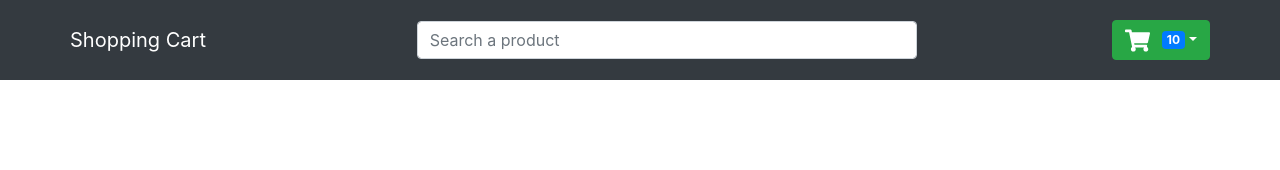
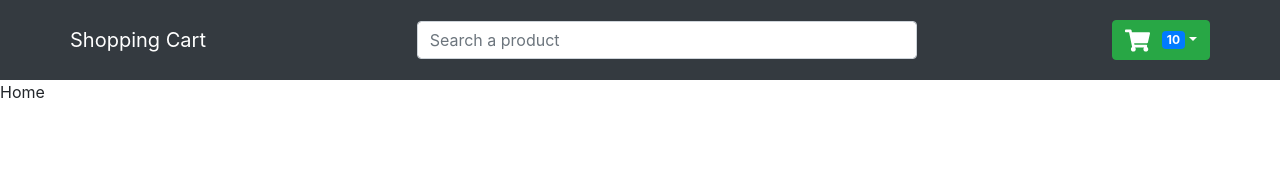
Before and after one commit to Ihliana/ShoppingCart, a React (Create React App) app: page / in a window 1280 px wide. Shown: the top 170 px of the page. Built offline with nearby package versions, Linux system fonts and the light colour scheme.

Commit message:
adding components
creating Home and Cart components

```diff
--- a/package.json
+++ b/package.json
@@ -11,6 +11,7 @@
     "react-bootstrap": "^2.8.0",
     "react-dom": "^18.2.0",
     "react-icons": "^4.10.1",
+    "react-router-dom": "^6.15.0",
     "react-scripts": "5.0.1",
     "web-vitals": "^2.1.4"
   },
--- a/src/App.js
+++ b/src/App.js
@@ -2,11 +2,23 @@
 import './App.css';
 
 import Header from "./components/Header"
+import Home from './components/Home'
+import Cart from './components/Cart'
+
+import {Routes, Route} from 'react-router-dom'
 
 function App() {
   return (
     <div className="App">
       <Header />
+
+      <main>
+        <Routes>
+          <Route path="/" element={<Home />} />
+          <Route path="/cart" element={<Cart />} />
+        </Routes>
+
+      </main>
     </div>
   );
 }
--- /dev/null
+++ b/src/components/Cart.js
@@ -0,0 +1,9 @@
+import React from 'react'
+
+function Cart() {
+  return (
+    <div>Cart</div>
+  )
+}
+
+export default Cart
--- a/src/components/Header.js
+++ b/src/components/Header.js
@@ -1,13 +1,15 @@
 import React from 'react'
 import {Container, Navbar, FormControl,Badge, Nav, Dropdown} from 'react-bootstrap'
 import { FaShoppingCart } from "react-icons/fa";
+
+import {Link} from "react-router-dom"
 
 function Header() {
   return (
     <Navbar bg='dark' variant='dark' style={{height: 80}}>
         <Container>
             <Navbar.Brand>
-                <a href="/">Shopping Cart</a>
+                <Link to="/">Shopping Cart</Link>
             </Navbar.Brand>
 
             <Navbar.Text className='search'>
--- /dev/null
+++ b/src/components/Home.js
@@ -0,0 +1,9 @@
+import React from 'react'
+
+function Home() {
+  return (
+    <div>Home</div>
+  )
+}
+
+export default Home
--- a/src/index.js
+++ b/src/index.js
@@ -2,7 +2,7 @@
 import ReactDOM from 'react-dom/client';
 
 import 'bootstrap/dist/css/bootstrap.min.css';
-
+import {BrowserRouter as Router} from "react-router-dom"
 
 import App from './App';
 
@@ -10,6 +10,8 @@
 const root = ReactDOM.createRoot(document.getElementById('root'));
 root.render(
   <React.StrictMode>
-    <App />
+    <Router>
+      <App />
+    </Router>
   </React.StrictMode>
 );
```
Also changed, not shown: 1 other file (tests, documents, lock files or other folders).
